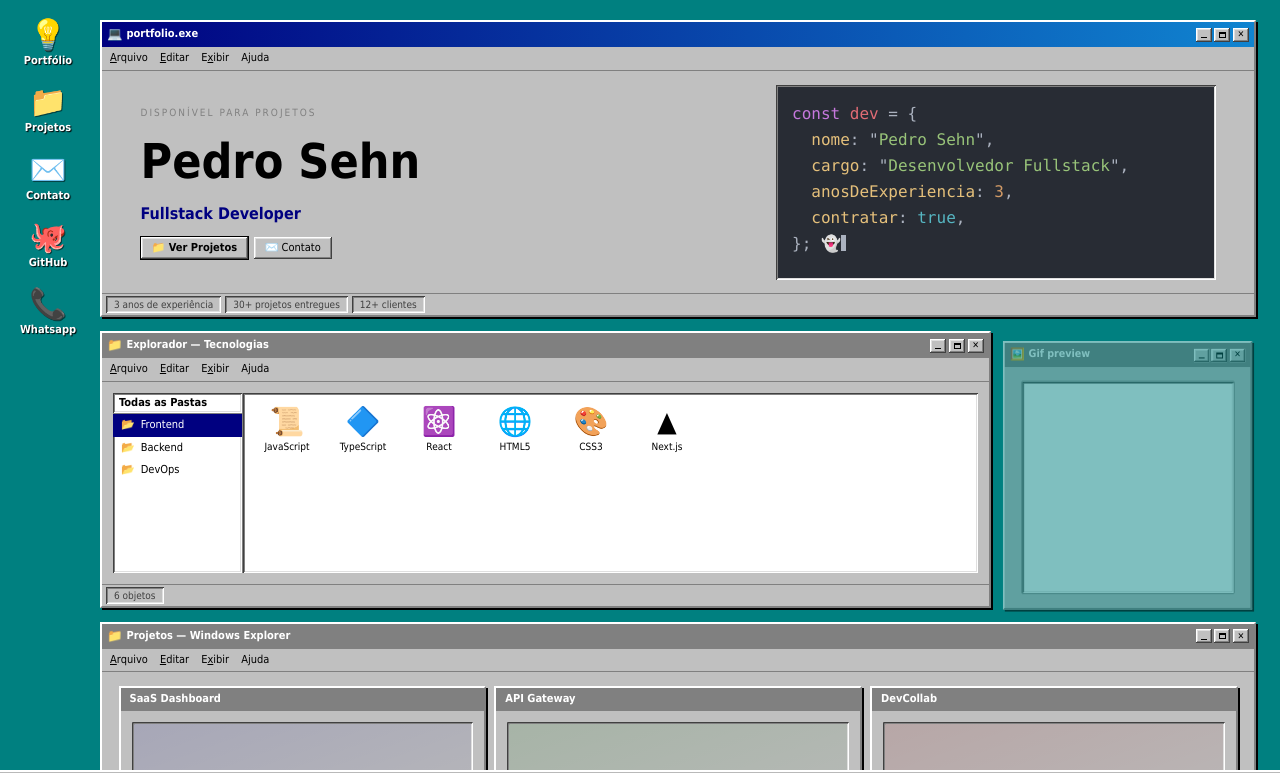
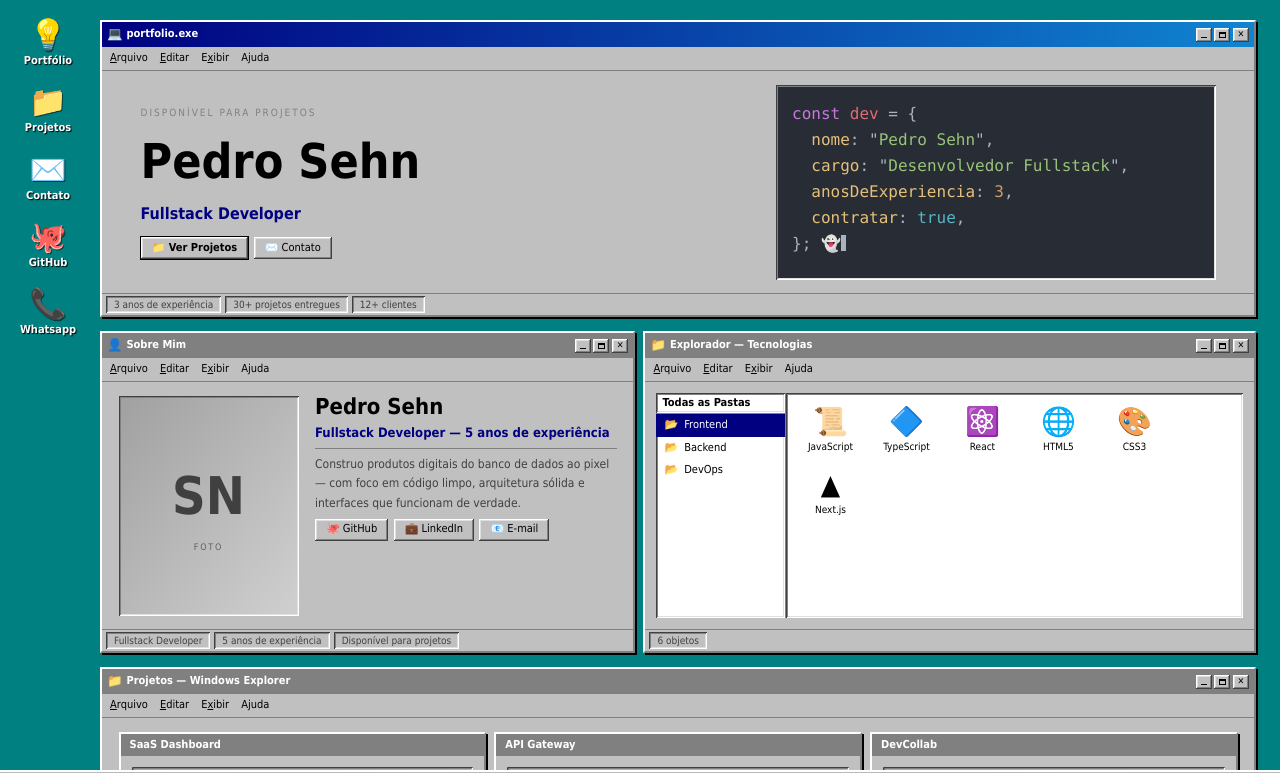
Before and after one commit to PedroSehn/Portifolio-2026, a React (Vite) app: page / in a window 1280 px wide. Shown: the top 773 px of the page. Built offline with nearby package versions, Linux system fonts and the light colour scheme.

Commit message:
Descomenta About

```diff
--- a/src/App.tsx
+++ b/src/App.tsx
@@ -4,11 +4,11 @@ import DesktopIcons from './components/layout/DesktopIcons'
 import Taskbar from './components/layout/Taskbar'
 import StartMenu from './components/layout/StartMenu'
 import Hero from './components/sections/Hero'
-// import About from './components/sections/About'
+import About from './components/sections/About'
 import Tech from './components/sections/Tech'
 import Projects from './components/sections/Projects'
 import Contact from './components/sections/Contact'
-import GifPreviewWindow from './components/sections/GifPreviewWindow'
+// import GifPreviewWindow from './components/sections/GifPreviewWindow'
 
 function App() {
   const [startMenuOpen, setStartMenuOpen] = useState(false)
@@ -22,21 +22,21 @@ function App() {
           isActive={activeWindow === 'hero'}
           onActivate={() => setActiveWindow('hero')}
         />
-        {/* <About
-          isActive={activeWindow === 'about'}
-          onActivate={() => setActiveWindow('about')}
-        /> */}
         <div className="flex flex-col gap-3 lg:flex-row lg:items-stretch">
+          <About
+            isActive={activeWindow === 'about'}
+            onActivate={() => setActiveWindow('about')}
+          />
           <Tech
             isActive={activeWindow === 'tech'}
             onActivate={() => setActiveWindow('tech')}
           />
-          <div className="hidden lg:block">
+          {/* <div className="hidden lg:block">
             <GifPreviewWindow
               isActive={activeWindow === 'gif'}
               onActivate={() => setActiveWindow('gif')}
             />
-          </div>
+          </div> */}
         </div>
         <Projects
           isActive={activeWindow === 'projects'}
```
